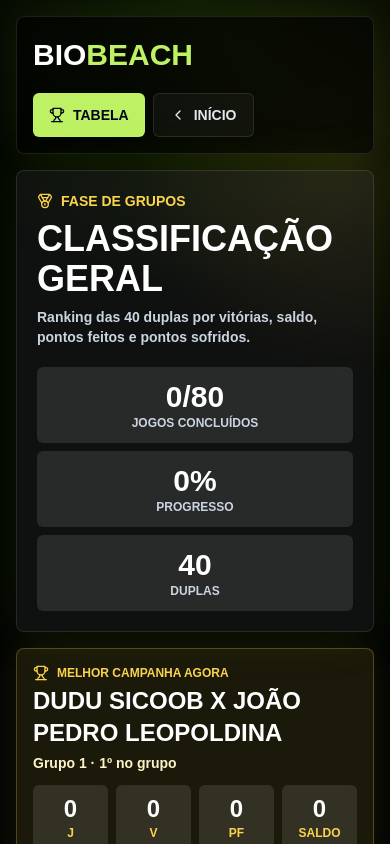
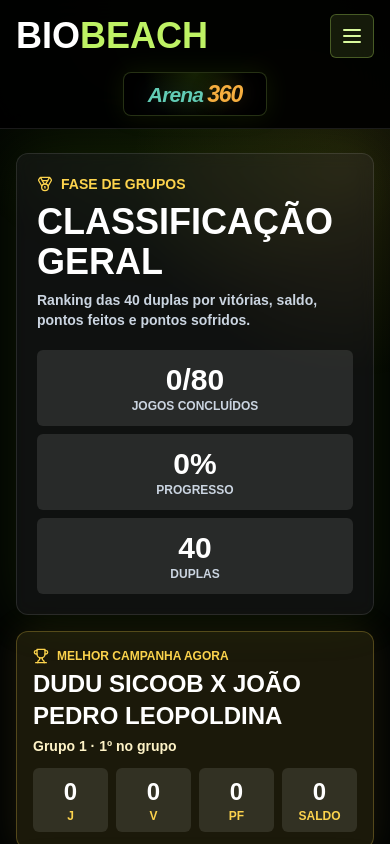
Before and after one commit to renanpacheco15/torneio-biobeach, a Next.js app: page /geral in a window 390 px wide. Shown: the top 844 px of the page. Built offline with nearby package versions, Linux system fonts and the light colour scheme.

Commit message:
atualizacao do site

```diff
--- a/src/app/admin/layout.tsx
+++ b/src/app/admin/layout.tsx
@@ -1,16 +1,5 @@
-export const metadata = {
-  title: 'Next.js',
-  description: 'Generated by Next.js',
+import type { ReactNode } from "react";
+
+export default function AdminLayout({ children }: { children: ReactNode }) {
+  return children;
 }
-
-export default function RootLayout({
-  children,
-}: {
-  children: React.ReactNode
-}) {
-  return (
-    <html lang="en">
-      <body>{children}</body>
-    </html>
-  )
-}
--- a/src/app/ao-vivo/layout.tsx
+++ b/src/app/ao-vivo/layout.tsx
@@ -1,16 +1,5 @@
-export const metadata = {
-  title: 'Next.js',
-  description: 'Generated by Next.js',
+import type { ReactNode } from "react";
+
+export default function AoVivoLayout({ children }: { children: ReactNode }) {
+  return children;
 }
-
-export default function RootLayout({
-  children,
-}: {
-  children: React.ReactNode
-}) {
-  return (
-    <html lang="en">
-      <body>{children}</body>
-    </html>
-  )
-}
--- a/src/app/ao-vivo/page.tsx
+++ b/src/app/ao-vivo/page.tsx
@@ -92,7 +92,7 @@ export default function LiveStreamsPage() {
                       </Link>
                     ) : (
                       <div className="flex h-12 w-full items-center justify-center rounded-md border border-white/20 bg-black/35 px-3 text-center text-xs font-black uppercase text-white">
-                        {isActive ? "Link em breve" : court.reserve ? "Reserva desativada" : "Quadra indisponível"}
+                        {isActive ? "Transmissão em breve" : court.reserve ? "Reserva / desativada" : "Quadra indisponível"}
                       </div>
                     )}
                   </div>
--- a/src/app/geral/layout.tsx
+++ b/src/app/geral/layout.tsx
@@ -1,16 +1,5 @@
-export const metadata = {
-  title: 'Next.js',
-  description: 'Generated by Next.js',
+import type { ReactNode } from "react";
+
+export default function GeralLayout({ children }: { children: ReactNode }) {
+  return children;
 }
-
-export default function RootLayout({
-  children,
-}: {
-  children: React.ReactNode
-}) {
-  return (
-    <html lang="en">
-      <body>{children}</body>
-    </html>
-  )
-}
--- a/src/app/geral/page.tsx
+++ b/src/app/geral/page.tsx
@@ -1,8 +1,7 @@
 "use client";
 
-import Link from "next/link";
-import { ChevronLeft, Medal, Trophy } from "lucide-react";
-import { Brand } from "@/components/Brand";
+import { Medal, Trophy } from "lucide-react";
+import { OfficialHeader, PremiumFooter } from "@/components/OfficialChrome";
 import { OverallRankingTable } from "@/components/OverallRankingTable";
 import { calculateOverallRanking, getTournamentProgress } from "@/lib/tournament/calculations";
 import { useTournamentStore } from "@/lib/tournament/store";
@@ -14,26 +13,12 @@ export default function OverallRankingPage() {
   const leader = ranking[0];
 
   return (
-    <main className="min-h-screen bg-[#020403] px-4 py-4 text-white sm:px-6 lg:px-8">
+    <main className="min-h-screen bg-[#020403] text-white">
       <div className="pointer-events-none fixed inset-0 bg-[radial-gradient(circle_at_50%_0%,rgba(132,204,22,0.12),transparent_34%),radial-gradient(circle_at_88%_20%,rgba(245,197,66,0.10),transparent_28%)]" />
-      <div className="relative z-10 mx-auto flex max-w-7xl flex-col gap-4">
-        <header className="rounded-lg border border-white/10 bg-black/55 p-4 shadow-[0_0_34px_rgba(132,204,22,0.08)] backdrop-blur">
-          <div className="flex flex-col gap-4 sm:flex-row sm:items-center sm:justify-between">
-            <Brand dark compact />
-            <div className="flex flex-wrap gap-2">
-              <Link href="/tabela" className="inline-flex h-11 items-center justify-center gap-2 rounded-md bg-lime-300 px-4 text-sm font-black uppercase text-slate-950">
-                <Trophy className="h-4 w-4" aria-hidden="true" />
-                Tabela
-              </Link>
-              <Link href="/" className="inline-flex h-11 items-center justify-center gap-2 rounded-md border border-white/10 bg-white/[0.04] px-4 text-sm font-black uppercase text-slate-200">
-                <ChevronLeft className="h-4 w-4" aria-hidden="true" />
-                Início
-              </Link>
-            </div>
-          </div>
-        </header>
+      <OfficialHeader />
 
-        <section className="rounded-lg border border-white/10 bg-white/[0.055] p-5 text-white shadow-[0_0_54px_rgba(132,204,22,0.10)] backdrop-blur">
+      <div className="relative z-10 mx-auto flex max-w-[1440px] flex-col gap-4 px-4 py-6 sm:px-6 lg:px-8">
+        <section className="rounded-xl border border-white/10 bg-white/[0.055] p-5 text-white shadow-[0_0_54px_rgba(132,204,22,0.10)] backdrop-blur sm:p-7">
           <div className="flex flex-col gap-5 lg:flex-row lg:items-end lg:justify-between">
             <div>
               <div className="flex items-center gap-2 text-sm font-black uppercase text-amber-300">
@@ -55,7 +40,7 @@ export default function OverallRankingPage() {
         </section>
 
         {leader && (
-          <section className="rounded-lg border border-amber-300/25 bg-amber-300/10 p-4 shadow-[0_0_34px_rgba(245,197,66,0.10)]">
+          <section className="rounded-xl border border-amber-300/25 bg-amber-300/10 p-4 shadow-[0_0_34px_rgba(245,197,66,0.10)]">
             <div className="flex flex-col gap-3 md:flex-row md:items-center md:justify-between">
               <div>
                 <div className="flex items-center gap-2 text-xs font-black uppercase text-amber-300">
@@ -79,6 +64,8 @@ export default function OverallRankingPage() {
 
         <OverallRankingTable ranking={ranking} />
       </div>
+
+      <PremiumFooter />
     </main>
   );
 }
--- a/src/app/tabela/layout.tsx
+++ b/src/app/tabela/layout.tsx
@@ -1,16 +1,5 @@
-export const metadata = {
-  title: 'Next.js',
-  description: 'Generated by Next.js',
+import type { ReactNode } from "react";
+
+export default function TabelaLayout({ children }: { children: ReactNode }) {
+  return children;
 }
-
-export default function RootLayout({
-  children,
-}: {
-  children: React.ReactNode
-}) {
-  return (
-    <html lang="en">
-      <body>{children}</body>
-    </html>
-  )
-}
```
